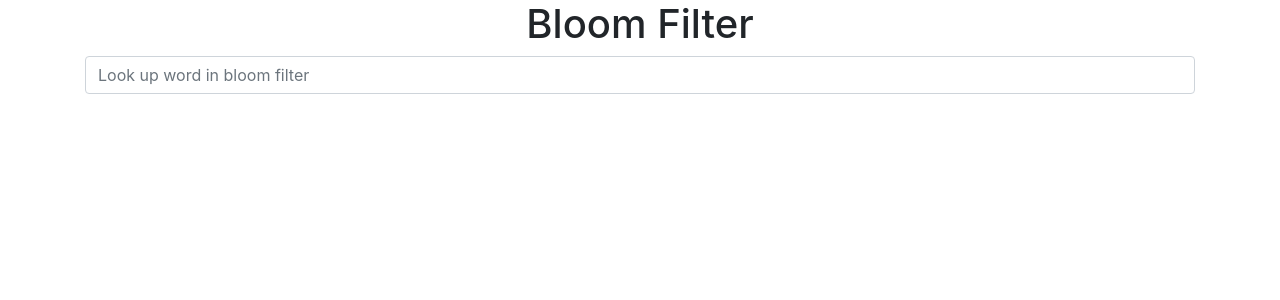
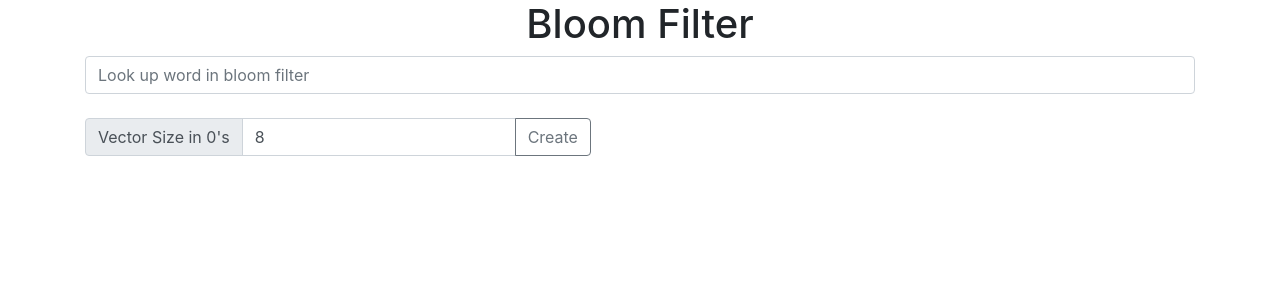
Before and after one commit to ellbosch/elbosc-bloom-filter, a React (Create React App) app in the folder client/: page / in a window 1280 px wide. Shown: the top 300 px of the page. Built offline with nearby package versions, Linux system fonts and the light colour scheme.

Commit message:
can update bit vector size from ui

```diff
--- a/client/src/App.js
+++ b/client/src/App.js
@@ -1,4 +1,4 @@
-import React, { useState, useEffect } from 'react';
+import React, { useState, useEffect, useCallback } from 'react';
 
 function App() {
   const [queryString, setQueryString] = useState("");
@@ -6,16 +6,44 @@ function App() {
   return (
     <div className="container text-center">
       <h1>Bloom Filter</h1>
-      <input type="text" className="form-control" placeholder="Look up word in bloom filter" aria-label="Search word" aria-describedby="button-search" value={queryString} onChange={e => setQueryString(e.target.value)} />
+      <input type="text" className="form-control" placeholder="Look up word in bloom filter" aria-label="Search word"
+          aria-describedby="button-search" value={queryString} onChange={e => setQueryString(e.target.value)} />
       <br />
+      <Controls />
       <QueryResult query={queryString} />
     </div>
   );
 }
 
-// function Controls() {
+function Controls() {
+  const [vectorSize, setVectorSize] = useState(8);   // let user control bit vector (set to powers of 10)
+  const createBloomFilter = useCallback(() => {
+    fetch('/bloomfilter', {
+      method: 'post',
+      headers: {'Content-Type':'application/json'},
+      body: JSON.stringify({
+        'size': vectorSize
+      })
+    });
+  }, [vectorSize]);
 
-// }
+  return (
+    <div className="row align-items-center">
+      <div className="col-auto">
+        <div className="input-group mb-2">
+          <div className="input-group-prepend">
+            <span className="input-group-text" id="vector-size-addon">Vector Size in 0's</span>
+          </div>
+          <input type="text" className="form-control" placeholder="Power of 10" aria-label="Vector Size"
+              aria-describedby="vector-size-addon" value={vectorSize} onChange={e => setVectorSize(e.target.value)} />
+          <div className="input-group-append">
+            <button className="btn btn-outline-secondary" type="button" onClick={createBloomFilter}>Create</button>
+          </div>
+        </div>
+      </div>
+    </div>
+  )
+}
 
 function QueryResult(props) {
   const queryString = props.query;
```
Also changed, not shown: 2 other files (tests, documents, lock files or other folders).
